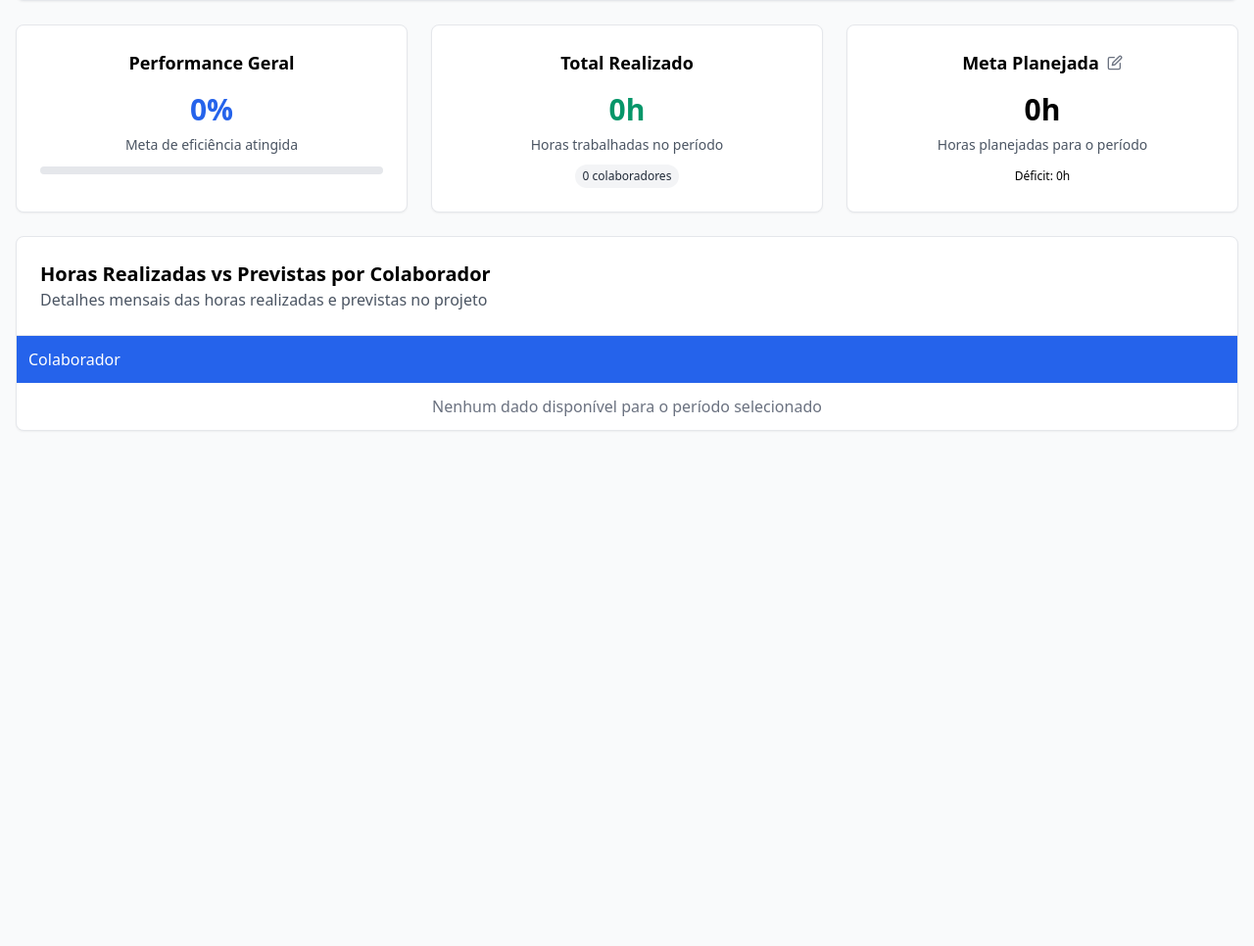
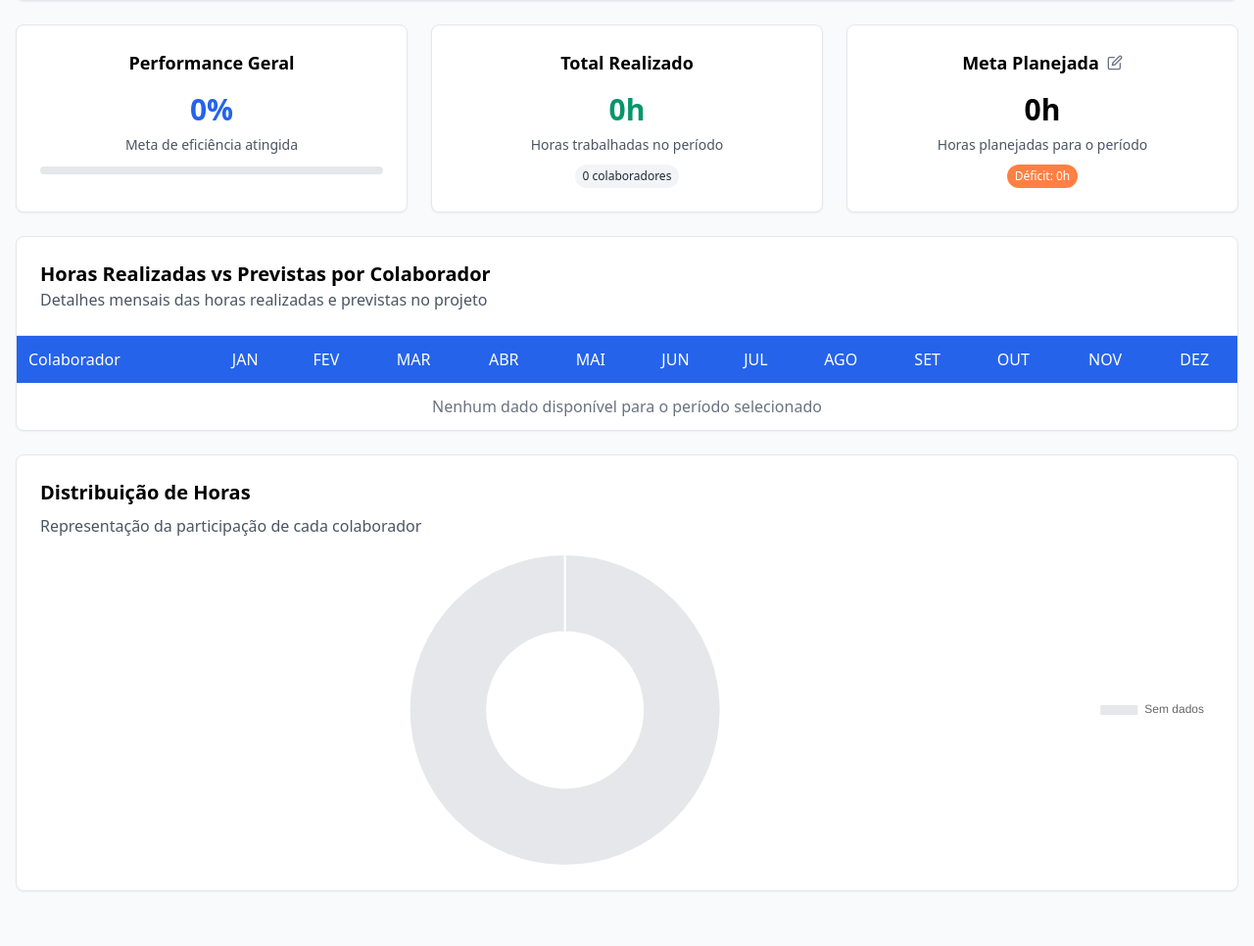
Before and after one commit to AthosFatecSjc/server, a Django app: page /relatorios/comparacao/ in a window 1280 px wide. Shown: the part 255-1221 px from the top of the page at 98% size. Before the commit the page ends 695 px from the top, so only its background shows below. Run offline with Django 5.2, Linux system fonts and the light colour scheme; data that the repository does not hold is empty.

Commit message:
ATHOS-33 feat(front)criando grafico donut para total de horas

```diff
--- a/apps/relatorios/comparacao/templates/comparacao/index.html
+++ b/apps/relatorios/comparacao/templates/comparacao/index.html
@@ -5,6 +5,7 @@
     <meta name="viewport" content="width=device-width, initial-scale=1.0">
     <title>Relatório de Comparação de Horas</title>
     <link href="https://cdn.jsdelivr.net/npm/tailwindcss@2.2.19/dist/tailwind.min.css" rel="stylesheet">
+    <script src="https://cdn.jsdelivr.net/npm/chart.js"></script>
     <style>
         .fade-in {
             animation: fadeIn 0.5s ease-in;
@@ -101,7 +102,7 @@
                 </h3>
                 <div class="text-3xl font-bold text-orange-600 mb-2" id="totalPlanned">0h</div>
                 <p class="text-sm text-gray-600 mb-2">Horas planejadas para o período</p>
-                <span class="inline-block bg-orange-100 text-orange-800 text-xs px-2 py-1 rounded-full" id="deficit">Déficit: 0h</span>
+                <span class="inline-block bg-orange-100 text-orange-800 text-xs px-2 py-1 rounded-full" id="deficit" style="background-color: #FF8042; color: white;">Déficit: 0h</span>
             </div>
         </div>
 
@@ -115,11 +116,33 @@
                     <thead>
                         <tr class="bg-blue-600 text-white">
                             <th class="p-3 text-left font-medium">Colaborador</th>
+                            <th class="p-3 text-center font-medium">JAN</th>
+                            <th class="p-3 text-center font-medium">FEV</th>
+                            <th class="p-3 text-center font-medium">MAR</th>
+                            <th class="p-3 text-center font-medium">ABR</th>
+                            <th class="p-3 text-center font-medium">MAI</th>
+                            <th class="p-3 text-center font-medium">JUN</th>
+                            <th class="p-3 text-center font-medium">JUL</th>
+                            <th class="p-3 text-center font-medium">AGO</th>
+                            <th class="p-3 text-center font-medium">SET</th>
+                            <th class="p-3 text-center font-medium">OUT</th>
+                            <th class="p-3 text-center font-medium">NOV</th>
+                            <th class="p-3 text-center font-medium">DEZ</th>
                         </tr>
                     </thead>
                     <tbody id="tableBody">
                     </tbody>
                 </table>
+            </div>
+        </div>
+
+        <div class="grid grid-cols-1 gap-6 mb-6">
+            <div class="bg-white rounded-lg shadow-sm border border-gray-200 p-6 fade-in">
+                <h3 class="text-xl font-semibold mb-2">Distribuição de Horas</h3>
+                <p class="text-gray-600 mb-4">Representação da participação de cada colaborador</p>
+                <div class="relative h-80">
+                    <canvas id="pieChart"></canvas>
+                </div>
             </div>
         </div>
     </div>
@@ -142,6 +165,7 @@
     <script>
         let currentData = {};
         let totalPlannedHours = 0;
+        let pieChartInstance = null;
 
         document.addEventListener('DOMContentLoaded', function() {
             loadReportData();
@@ -185,6 +209,7 @@
         function renderReport() {
             updateSummaryCards();
             renderComparisonTable();
+            renderCharts();
         }
 
         function updateSummaryCards() {
@@ -225,12 +250,6 @@
                 tableBody.innerHTML = '<tr><td colspan="13" class="p-3 text-center text-gray-500">Nenhum dado disponível para o período selecionado</td></tr>';
                 return;
             }
-
-            const thead = document.querySelector('#comparisonTable thead tr');
-            thead.innerHTML = '<th class="p-3 text-left font-medium">Colaborador</th>';
-            months.forEach(month => {
-                thead.innerHTML += `<th class="p-3 text-center font-medium">${month}</th>`;
-            });
 
             let tableHTML = '';
             Object.entries(currentData.por_dev).forEach(([devName, devData]) => {
@@ -279,6 +298,110 @@
             tableBody.innerHTML = tableHTML;
         }
 
+        function renderCharts() {
+            renderPieChart();
+        }
+
+        function renderPieChart() {
+            const ctx = document.getElementById('pieChart').getContext('2d');
+
+            if (pieChartInstance) {
+                pieChartInstance.destroy();
+            }
+
+            if (!currentData.por_dev || Object.keys(currentData.por_dev).length === 0) {
+                pieChartInstance = new Chart(ctx, {
+                    type: 'doughnut',
+                    data: {
+                        labels: ['Sem dados'],
+                        datasets: [{
+                            data: [1],
+                            backgroundColor: ['#e5e7eb'],
+                            borderWidth: 2,
+                            borderColor: '#fff'
+                        }]
+                    },
+                    options: {
+                        responsive: true,
+                        maintainAspectRatio: false,
+                        plugins: {
+                            legend: { position: 'right' },
+                            tooltip: { enabled: false }
+                        }
+                    }
+                });
+                return;
+            }
+
+            const collaborators = Object.entries(currentData.por_dev);
+            const data = collaborators.map(([name, data]) => ({
+                name: name,
+                value: data.totais.total_realizado
+            })).filter(item => item.value > 0);
+
+            if (data.length === 0) {
+                pieChartInstance = new Chart(ctx, {
+                    type: 'doughnut',
+                    data: {
+                        labels: ['Sem horas realizadas'],
+                        datasets: [{
+                            data: [1],
+                            backgroundColor: ['#e5e7eb'],
+                            borderWidth: 2,
+                            borderColor: '#fff'
+                        }]
+                    },
+                    options: {
+                        responsive: true,
+                        maintainAspectRatio: false,
+                        plugins: {
+                            legend: { position: 'right' },
+                            tooltip: { enabled: false }
+                        }
+                    }
+                });
+                return;
+            }
+
+            pieChartInstance = new Chart(ctx, {
+                type: 'doughnut',
+                data: {
+                    labels: data.map(item => item.name),
+                    datasets: [{
+                        data: data.map(item => item.value),
+                        backgroundColor: [
+                        '#0057B8', '#00C49F', '#FFBB28', '#FF8042', '#AF19FF',
+                        '#8884d8', '#FF6384', '#36A2EB', '#FFCE56', '#4BC0C0',
+                        '#9966FF', '#C9CBCF', '#FF4500', '#008080', '#FFD700',
+                        '#8A2BE2', '#DC143C', '#00FA9A', '#FF69B4', '#1E90FF',
+                        '#32CD32', '#FF1493', '#A52A2A', '#2E8B57', '#FFA07A',
+                        '#20B2AA', '#BA55D3', '#7FFF00', '#FF7F50', '#191970'
+                        ],
+                        borderWidth: 2,
+                        borderColor: '#fff'
+                    }]
+                },
+                options: {
+                    responsive: true,
+                    maintainAspectRatio: false,
+                    plugins: {
+                        legend: {
+                            position: 'right',
+                        },
+                        tooltip: {
+                            callbacks: {
+                                label: function(context) {
+                                    const total = context.dataset.data.reduce((a, b) => a + b, 0);
+                                    const percentage = ((context.parsed / total) * 100).toFixed(1);
+                                    return `${context.label}: ${context.parsed.toFixed(2)}h (${percentage}%)`;
+                                }
+                            }
+                        }
+                    }
+                }
+            });
+        }
+
         function openPlannedHoursModal() {
             document.getElementById('newPlannedHours').value = totalPlannedHours;
             document.getElementById('plannedHoursModal').classList.remove('hidden');
```
